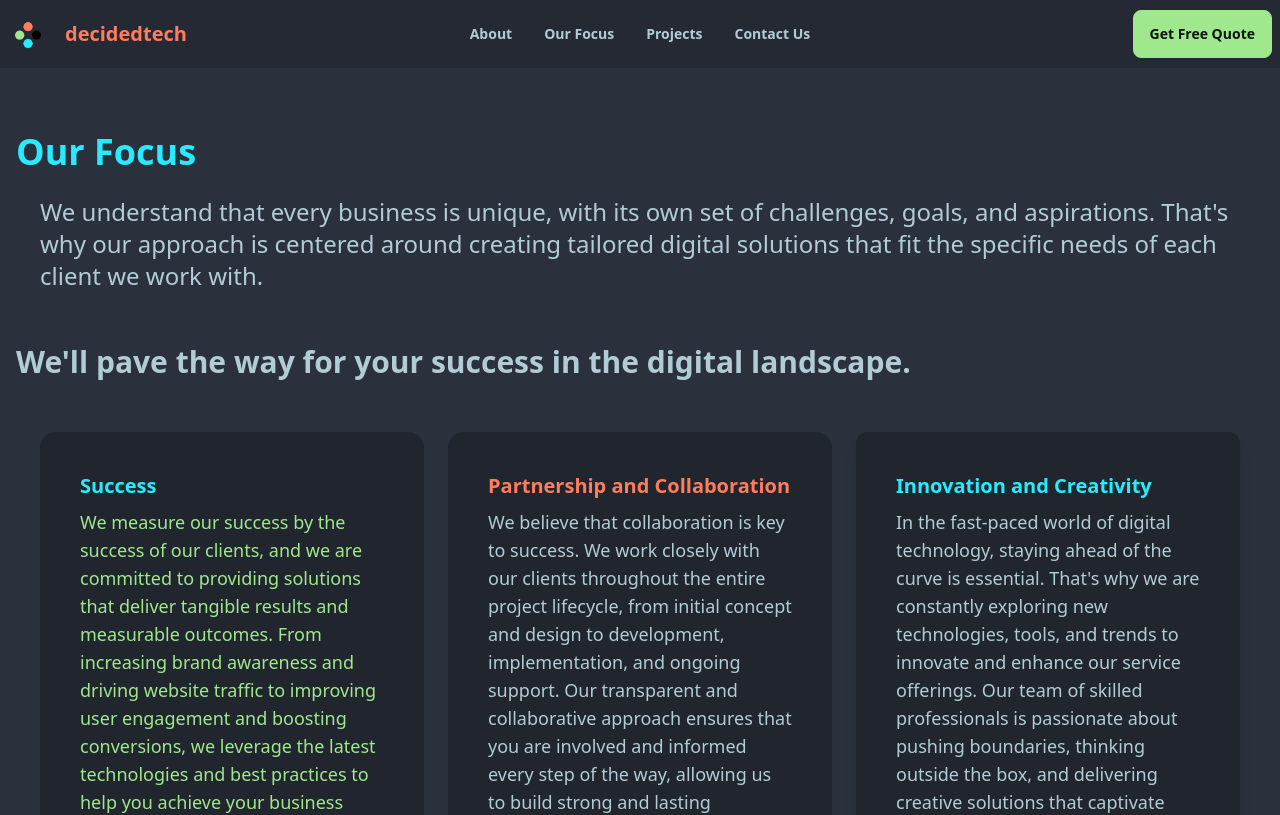
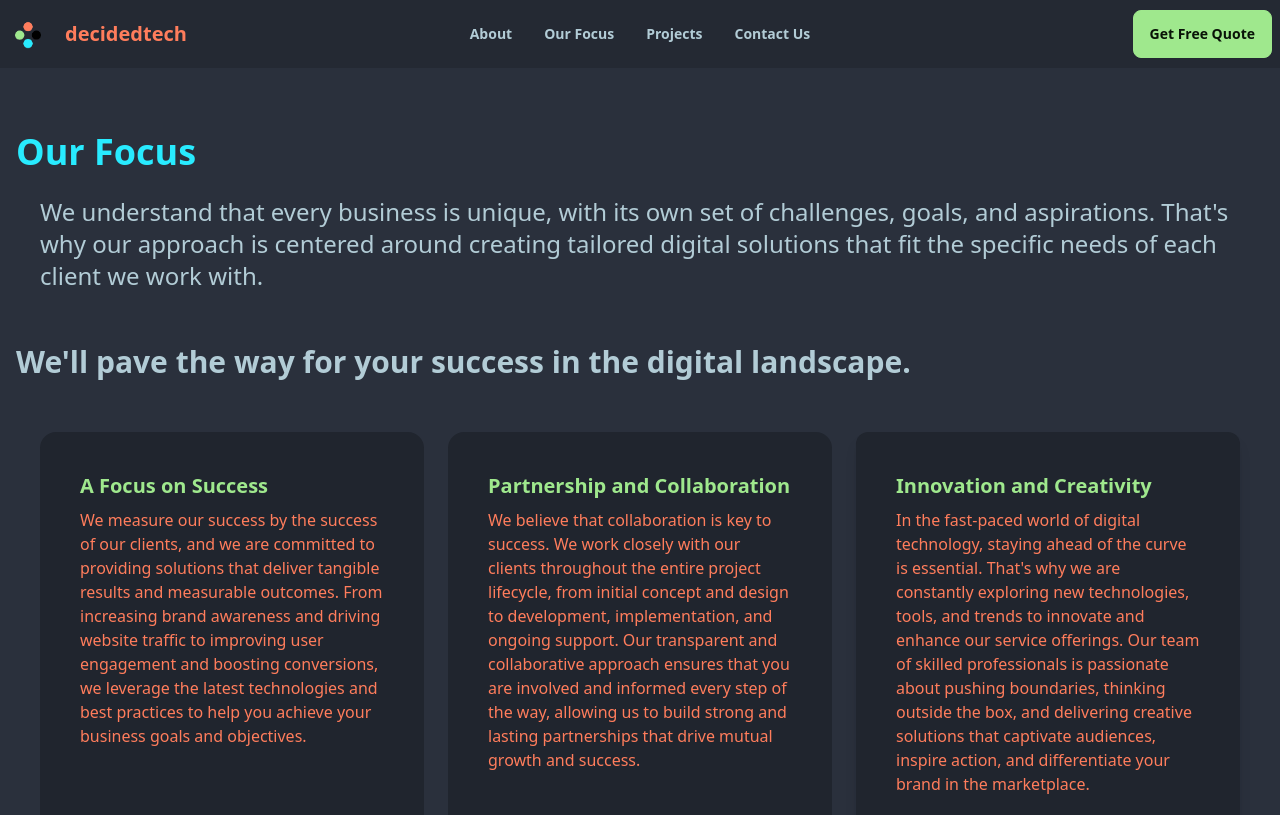
Before and after one commit to gachagajnr/sensitive_webdesigners, a SvelteKit app: page /focus in a window 1280 px wide. Shown: the top 815 px of the page. Built offline with nearby package versions, Linux system fonts and the light colour scheme.

Commit message:
mod cards

```diff
--- a/src/routes/focus/+page.svelte
+++ b/src/routes/focus/+page.svelte
@@ -17,8 +17,8 @@
 		<div class="flex flex-row flex-wrap justify-center p-6 gap-6">
 			<div class="card w-96 bg-base-300 text-primary p-2">
 				<div class="card-body">
-					<h2 class="card-title text-center text-info">Success</h2>
-					<p class="text-lg">
+					<h2 class="card-title text-center text-primary">A Focus on Success</h2>
+					<p class="text-secondary">
 						We measure our success by the success of our clients, and we are committed to providing
 						solutions that deliver tangible results and measurable outcomes. From increasing brand
 						awareness and driving website traffic to improving user engagement and boosting
@@ -29,8 +29,8 @@
 			</div>
 			<div class="card w-96 bg-base-300 p-2">
 				<div class="card-body">
-					<h2 class="card-title text-secondary">Partnership and Collaboration</h2>
-					<p class="text-lg">
+					<h2 class="card-title text-primary">Partnership and Collaboration</h2>
+					<p class="text-secondary">
 						We believe that collaboration is key to success. We work closely with our clients
 						throughout the entire project lifecycle, from initial concept and design to development,
 						implementation, and ongoing support. Our transparent and collaborative approach ensures
@@ -41,8 +41,8 @@
 			</div>
 			<div class="card w-96 bg-base-300 shadow-lg rounded-xl p-2">
 				<div class="card-body">
-					<h2 class="card-title text-info">Innovation and Creativity</h2>
-					<p class="text-lg">
+					<h2 class="card-title text-primary">Innovation and Creativity</h2>
+					<p class="text-secondary">
 						In the fast-paced world of digital technology, staying ahead of the curve is essential.
 						That's why we are constantly exploring new technologies, tools, and trends to innovate
 						and enhance our service offerings. Our team of skilled professionals is passionate about
@@ -53,7 +53,7 @@
 			</div>
 		</div>
 		<div class="grid py-8 justify-center items-center">
-			<a href="/projects" class="btn btn-secondary hover:btn-primary hover:text-secondary"
+			<a href="/projects" class="btn btn-info "
 				>View Portfolio Projects</a
 			>
 		</div>
```
